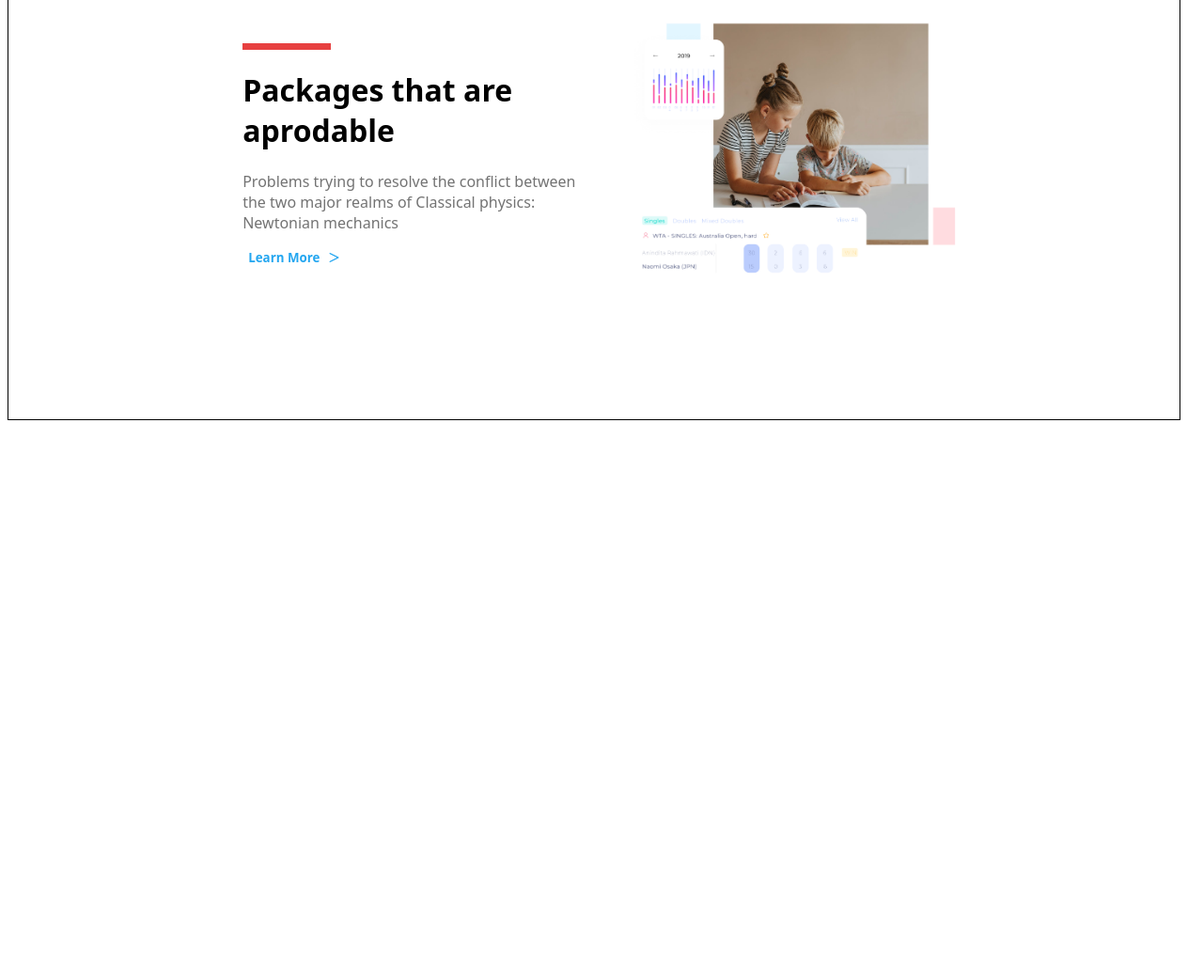
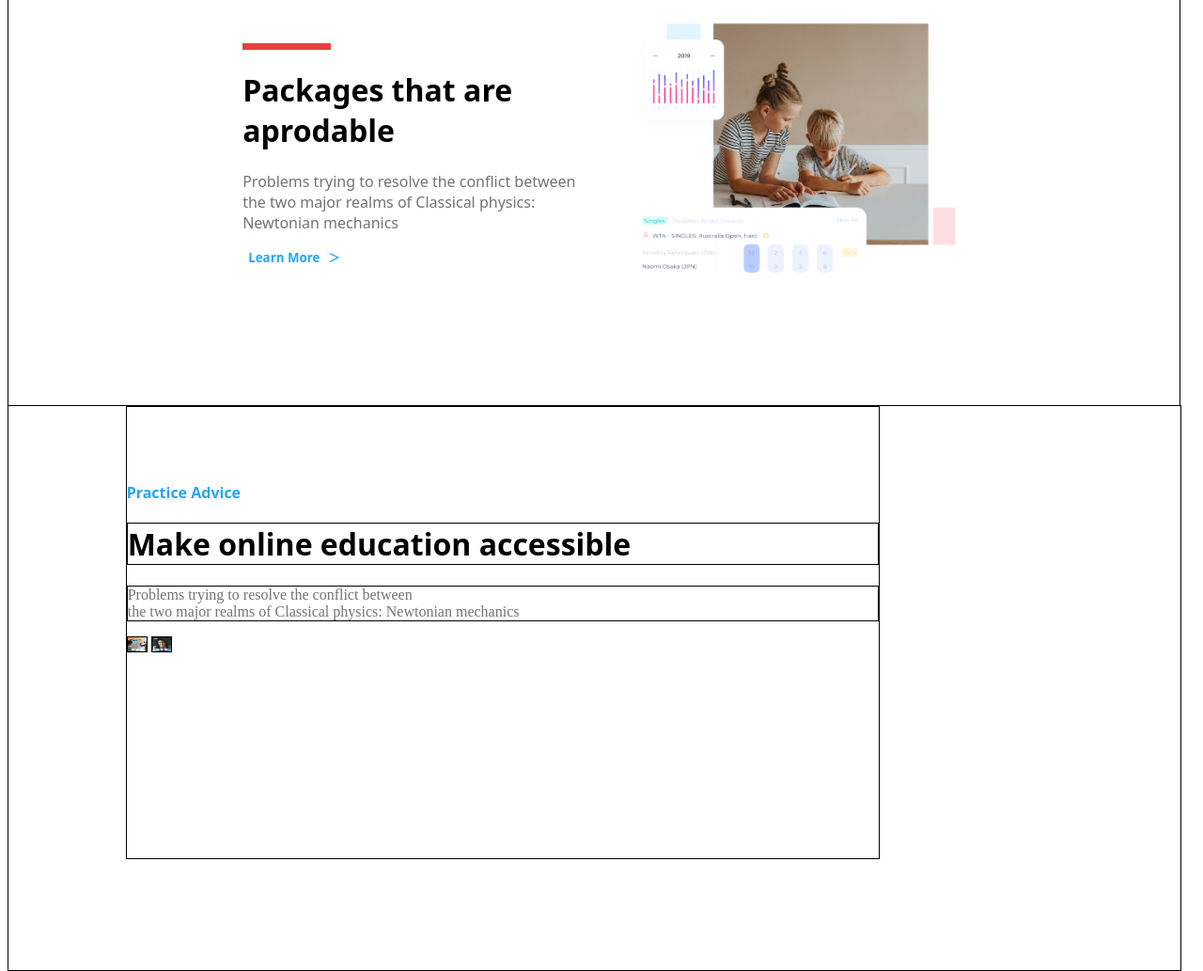
Before and after one commit to huzaifa8320/CSS-Assignment-No-5, a plain HTML site: page index.html in a window 1280 px wide. Shown: the part 978-2011 px from the top of the page at 94% size. Before the commit the page ends 1425 px from the top, so only its background shows below. Drawn offline with Linux system fonts and the light colour scheme.

Commit message:
some changes

```diff
--- a/Style/style.css
+++ b/Style/style.css
@@ -40,7 +40,7 @@
 
 .button1:hover {
     color: #ffff;
-    background-color: rgb(62, 193, 237);
+    background-color: #23A6F0;
     transition: 0.5s;
 }
 
@@ -234,7 +234,6 @@
     width: 400px;
     height: 250px;
     background-color: #ffff;
-    /* border: 1px solid black; */
     display: inline-block;
 }
 
@@ -267,9 +266,9 @@
     margin-left: 10px;
 }
 
-img {
+.img1 {
     width: 100%;
-    position: relative;
+    /* position: relative; */
 }
 
 .div14 {
@@ -280,3 +279,57 @@ img {
     top: 14%;
     left: 20%;
 }
+
+.main2 {
+    width: 1247px;
+    height: 600px;
+    background-color: #ffff;
+    position: relative;
+    top: 793px;
+    border: 1px solid black;
+}
+
+.div15 {
+    background-color: #ffff;
+    width: 800px;
+    height: 80%;
+    border: 1px solid black;
+    position: relative;
+    left: 10%;
+}
+
+.para6 {
+    margin-top: 10%;
+    color: #23A6F0;
+    font-family: system-ui, -apple-system, BlinkMacSystemFont, 'Segoe UI', Roboto, Oxygen, Ubuntu, Cantarell, 'Open Sans', 'Helvetica Neue', sans-serif;
+    font-weight: bold;
+}
+
+.hed3 {
+    font-family: system-ui, -apple-system, BlinkMacSystemFont, 'Segoe UI', Roboto, Oxygen, Ubuntu, Cantarell, 'Open Sans', 'Helvetica Neue', sans-serif;
+}
+
+.para7 {
+    color: #737373;
+    border: 1px solid black;
+}
+.div17 {
+    display: inline-block;
+    border: 1px solid black;
+    width: 20px;
+    height: 15px;
+}
+.div18 {
+    border: 1px solid black;
+    width: 20px;
+    height: 15px;
+    display: inline-block;
+}
+.img2 {
+    width: 100%;
+    height: 100%;
+}
+.img3 {
+    width: 100%;
+    height: 100%;
+}
--- a/index.html
+++ b/index.html
@@ -74,9 +74,26 @@
                 <button class="button4">Learn More<i class="fa-regular fa-greater-than"></i></button>
             </div>
             <div class="div14">
-                <img src="img/Screenshot 2024-01-28 154130.png" alt="">
+                <img src="img/Screenshot 2024-01-28 154130.png" alt="" class="img1">
             </div>
         </div>
+        <div class="main2">
+            <div class="div15">
+                <p class="para6">Practice Advice</p>
+                <h1 class="hed3" style="border: 1px solid black;">Make online education accessible</h1>
+                <p class="para7">Problems trying to resolve the conflict between <br>
+                    the two major realms of Classical physics: Newtonian mechanics </p>
+                <div class="div16">
+                    <div class="div17">
+                        <img src="img/Screenshot 2024-01-28 182526.png" alt="" class="img2">
+                    </div>
+                    <div class="div18">
+                        <img src="img/Screenshot 2024-01-28 183120.png" alt="" class="img3">
+                    </div>
+                </div>
+            </div>
+        </div>
+
 </body>
 
 </html>
```
Also changed, not shown: img/Screenshot 2024-01-28 182526.png (added), img/Screenshot 2024-01-28 183120.png (added).
